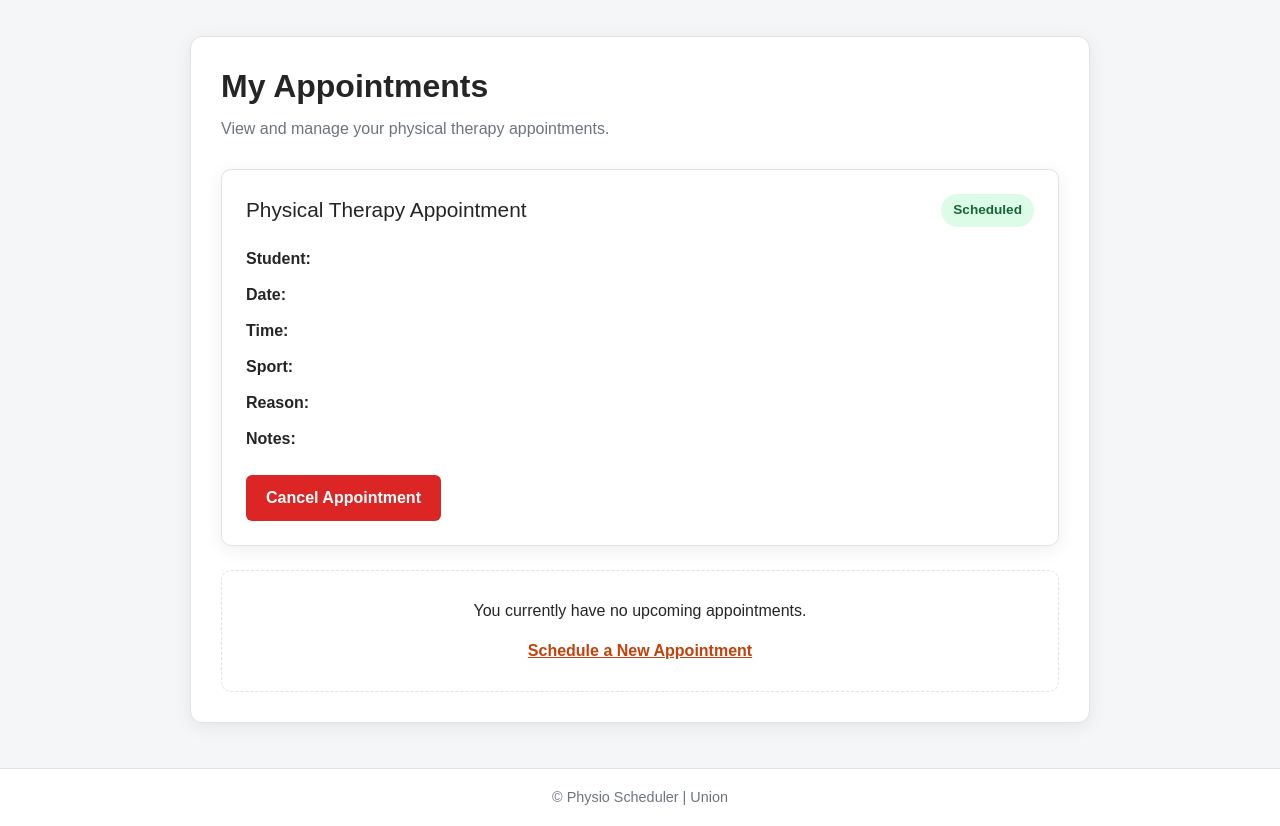
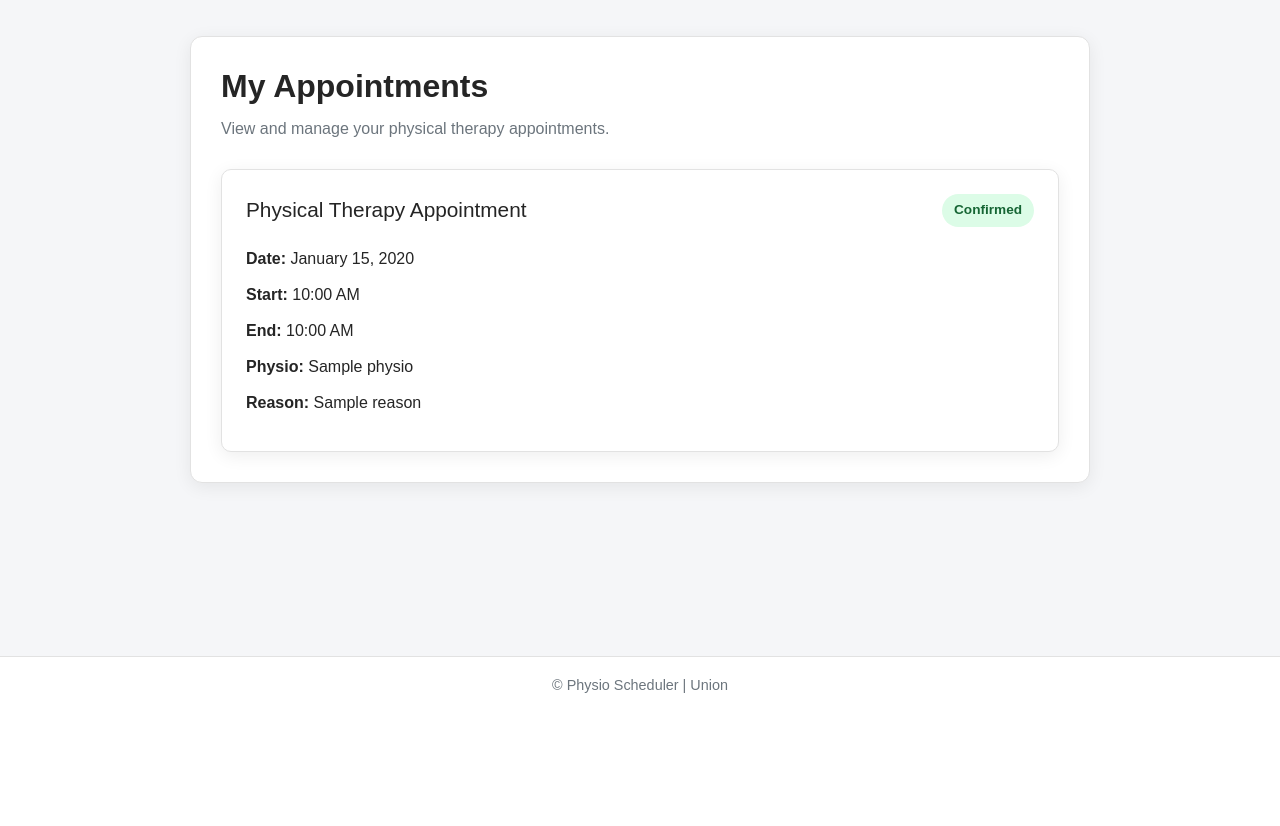
Before and after one commit to AdayGuedes/physio_scheduler, a Flask app: template app/templates/student/appointments.html in a window 1280 px wide. Shown: the part 85-911 px from the top of the page. After the commit the page ends 778 px from the top, so only its background shows below. Run offline with Flask 3, Linux system fonts and the light colour scheme; the template is opened without the code that fills it: most values are stand-ins (such as "Sample title", 1, 10 or a date in 2020).

Commit message:
feat: render student appointments and cancellation
Co-Authored-By: Claude Haiku 5.5 <noreply@anthropic.com>

```diff
--- a/app/static/js/main.js
+++ b/app/static/js/main.js
@@ -49,64 +49,8 @@ if (appointmentForm) {
 }
 
 
-// ---------------- MY APPOINTMENTS ----------------
-
-const appointmentCard =
-  document.getElementById("appointment-card");
-
-if (appointmentCard) {
-  const savedAppointment =
-    localStorage.getItem("appointment");
-
-  if (savedAppointment) {
-    try {
-      const appointment = JSON.parse(savedAppointment);
-
-      document.getElementById("no-appointments").style.display =
-        "none";
-
-      document.getElementById("appointment-name").textContent =
-        appointment.fullName;
-
-      document.getElementById(
-        "appointment-date-display",
-      ).textContent = appointment.date;
-
-      document.getElementById(
-        "appointment-time-display",
-      ).textContent = appointment.time;
-
-      document.getElementById("appointment-sport").textContent =
-        appointment.sport;
-
-      document.getElementById("appointment-reason").textContent =
-        appointment.reason;
-
-      document.getElementById("appointment-notes").textContent =
-        appointment.notes || "No additional notes.";
-    } catch (error) {
-      // Remove corrupted appointment data.
-      localStorage.removeItem("appointment");
-    }
-  }
+for (const form of document.querySelectorAll(
+  ".cancel-appointment-form[data-start-time]",
+)) {
+  form.hidden = new Date(form.dataset.startTime).getTime() <= Date.now();
 }
-
-
-// ---------------- CANCEL APPOINTMENT ----------------
-
-function cancelAppointment() {
-  const confirmCancel = confirm(
-    "Are you sure you want to cancel this appointment?",
-  );
-
-  if (confirmCancel) {
-    localStorage.removeItem("appointment");
-
-    window.location.href = "/student/appointments";
-  }
-}
-
-const cancelAppointmentButton = document.querySelector(".cancel-appointment");
-if (cancelAppointmentButton) {
-  cancelAppointmentButton.addEventListener("click", cancelAppointment);
-}
--- a/app/templates/student/appointments.html
+++ b/app/templates/student/appointments.html
@@ -6,69 +6,46 @@
 <div class="appointments-page">
   <div class="appointments-container">
     <h1>My Appointments</h1>
+    <p class="page-description">View and manage your physical therapy appointments.</p>
 
-    <p class="page-description">
-      View and manage your physical therapy appointments.
-    </p>
-
-    <div class="appointment-card" id="appointment-card">
+    {% for appointment in appointments %}
+      <article class="appointment-card">
         <div class="appointment-header">
           <h2>Physical Therapy Appointment</h2>
-
           <span class="status">
-          Scheduled
+            {% if appointment.status == 'confirmed' %}Confirmed
+            {% elif appointment.status == 'cancelled_by_client' %}Cancelled by you
+            {% elif appointment.status == 'cancelled_by_physio' %}Cancelled by physio
+            {% elif appointment.status == 'completed' %}Completed
+            {% elif appointment.status == 'no_show' %}No show{% endif %}
           </span>
         </div>
 
         <div class="appointment-info">
-        <p>
-          <strong>Student:</strong>
-          <span id="appointment-name"></span>
-        </p>
-
-        <p>
-          <strong>Date:</strong>
-          <span id="appointment-date-display"></span>
-        </p>
-
-        <p>
-          <strong>Time:</strong>
-          <span id="appointment-time-display"></span>
-        </p>
-
-        <p>
-          <strong>Sport:</strong>
-          <span id="appointment-sport"></span>
-        </p>
-
-        <p>
-          <strong>Reason:</strong>
-          <span id="appointment-reason"></span>
-        </p>
-
-        <p>
-          <strong>Notes:</strong>
-          <span id="appointment-notes"></span>
-        </p>
+          <p><strong>Date:</strong> {{ appointment.start_time.strftime('%B %d, %Y') }}</p>
+          <p><strong>Start:</strong> {{ appointment.start_time.strftime('%I:%M %p') }}</p>
+          <p><strong>End:</strong> {{ appointment.end_time.strftime('%I:%M %p') }}</p>
+          <p><strong>Physio:</strong> {{ appointment.physio.name }}</p>
+          <p><strong>Reason:</strong> {{ appointment.reason }}</p>
         </div>
 
-      <button
-        type="button"
-        class="cancel-appointment"
-      >
-        Cancel Appointment
-      </button>
+        {% if appointment.status == 'confirmed' %}
+          <form method="POST"
+                action="{{ url_for('student.cancel_appointment', id=appointment.id) }}"
+                class="cancel-appointment-form"
+                hidden
+                data-start-time="{{ appointment.start_time.strftime('%Y-%m-%dT%H:%M:%S') }}">
+            <input type="hidden" name="csrf_token" value="{{ csrf_token }}">
+            <button type="submit" class="cancel-appointment">Cancel Appointment</button>
+          </form>
+        {% endif %}
+      </article>
+    {% else %}
+      <div class="no-appointments">
+        <p>No appointments yet</p>
+        <a href="{{ url_for('student.new_appointment') }}">Book an appointment</a>
       </div>
-
-    <div class="no-appointments" id="no-appointments">
-      <p>
-        You currently have no upcoming appointments.
-      </p>
-
-      <a href="{{ url_for('student.new_appointment') }}">
-        Schedule a New Appointment
-      </a>
-    </div>
+    {% endfor %}
   </div>
 </div>
 {% endblock %}
```
Also changed, not shown: docs/frontend/tasks/T6-appointment-list.md (+10 -0 lines), tests/test_student.py (+54 -1 lines), CHANGELOG.md. Lines whose indentation alone changed are shown as unchanged.
